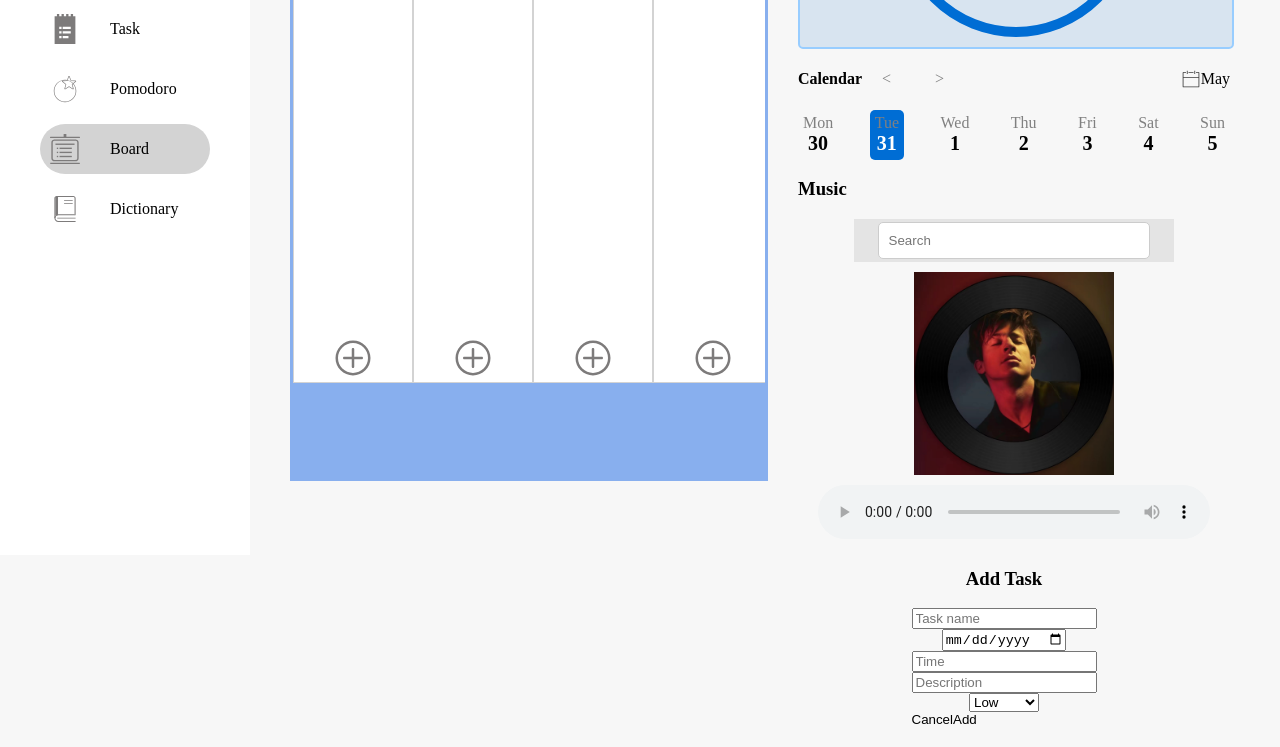
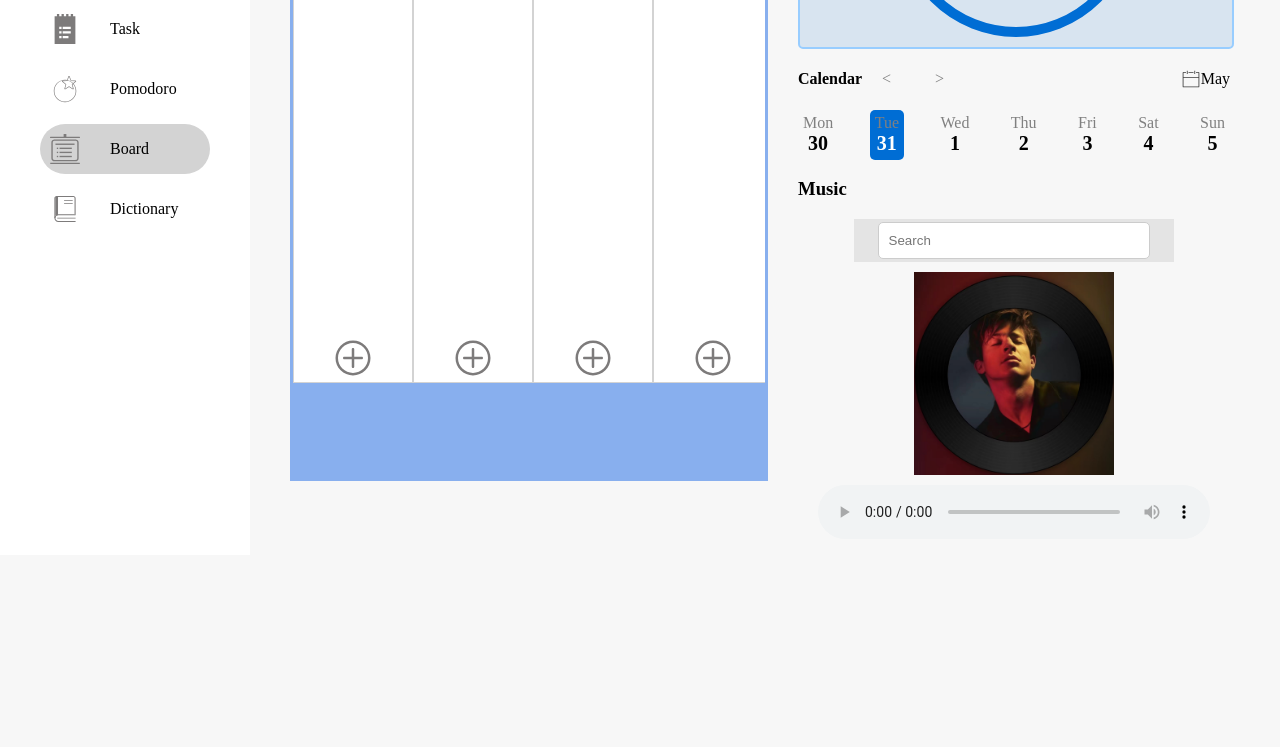
Before and after one commit to KennnySi/Studbud, a website: page public/board.html in a window 1280 px wide. Shown: the part 325-1072 px from the top of the page. After the commit the page ends 894 px from the top, so only its background shows below. Drawn offline with Linux system fonts and the light colour scheme.

Commit message:
Update board.html

```diff
--- a/public/board.html
+++ b/public/board.html
@@ -175,39 +175,9 @@
                     </div>
                 </div>
             </div>
-            <!-- a modal -->
-            <div id="modal" class="modal flex justify-center align-center">
-                <form id="form" class="form">
-                    <div class="flex justify-center align-center">
-                        <h3>Add Task</h3>
-                    </div>
-                    <div class="flex justify-center align-center">
-                        <input type="text" name="name" placeholder="Task name" required>
-                    </div>
-                    <div class="flex justify-center align-center">
-                        <input type="date" name="due" placeholder="Date" required>
-                    </div>
-                    <div class="flex justify-center align-center">
-                        <input type="text" name="time" placeholder="Time" required>
-                    </div>
-                    <div class="flex justify-center align-center">
-                        <input type="text" name="description" placeholder="Description" required>
-                    </div>
-                    <div class="flex justify-center align-center">
-                        <select name="priorty" required>
-                            <option value="low">Low</option>
-                            <option value="med">Medium</option>
-                            <option value="high">High</option>
-                        </select>
-                    </div>
-                    <div class="flex justify-between align-center">
-                        <button type="button" id="cancel" class="btn btn-primary">Cancel</button>
-                        <button type="submit" class="btn btn-primary">Add</button>
-                    </div>
-                </form>
-            </div>
-        </div>
-    </div>
+           </div>
+       </div>
+   </div>
 
     <script src="js/common.js"></script>
     <script src="js/board.js"></script>
```
